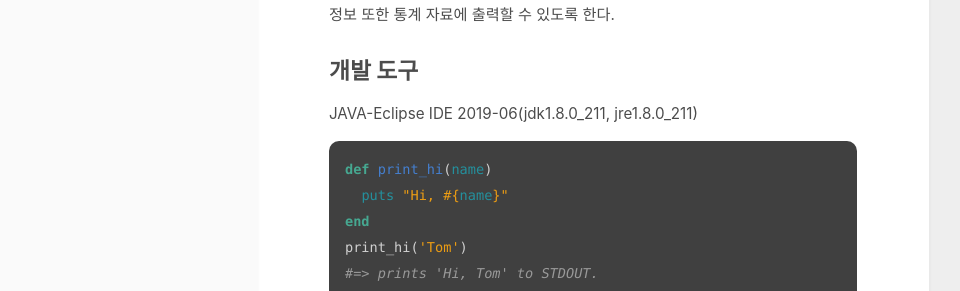
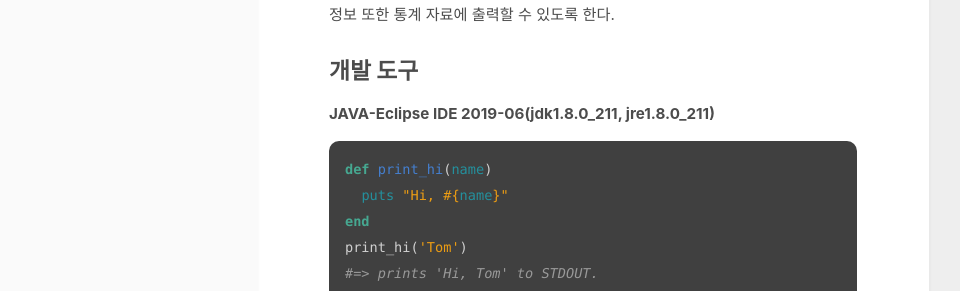
Before and after one commit to moomyung1013/moomyung1013.github.io, a Jekyll site: the page built from _posts/2020-01-21-taffy.md, in a window 1280 px wide. Shown: the part 1100-1391 px from the top of the page, without its empty margins (191-1151 px from the left). Built offline with Jekyll 4.4.1, drawn with Linux system fonts in a browser that asks for light colours.

Commit message:
project 포스팅 수정2

````diff
--- a/_posts/2020-01-21-taffy.md
+++ b/_posts/2020-01-21-taffy.md
@@ -28,7 +28,7 @@ comments: true
 태피상점에서 순차적으로 발생하는 이벤트를 컴퓨터로 시뮬레이션 하는 프로그램을 제작한다. 각 고객의 정보를 모두 저장할 수 있어야 하며, 이를 통해 통계 정보를 수집하고 사용자가 볼 수 있도록 GUI를 활용하여 화면에 출력한다. 방문한 모든 고객의 정보 또한 통계 자료에 출력할 수 있도록 한다.
 
 ## 개발 도구
-JAVA-Eclipse IDE 2019-06(jdk1.8.0_211, jre1.8.0_211)
+**JAVA-Eclipse IDE 2019-06(jdk1.8.0_211, jre1.8.0_211)**
 
 ```ruby
 def print_hi(name)
````
